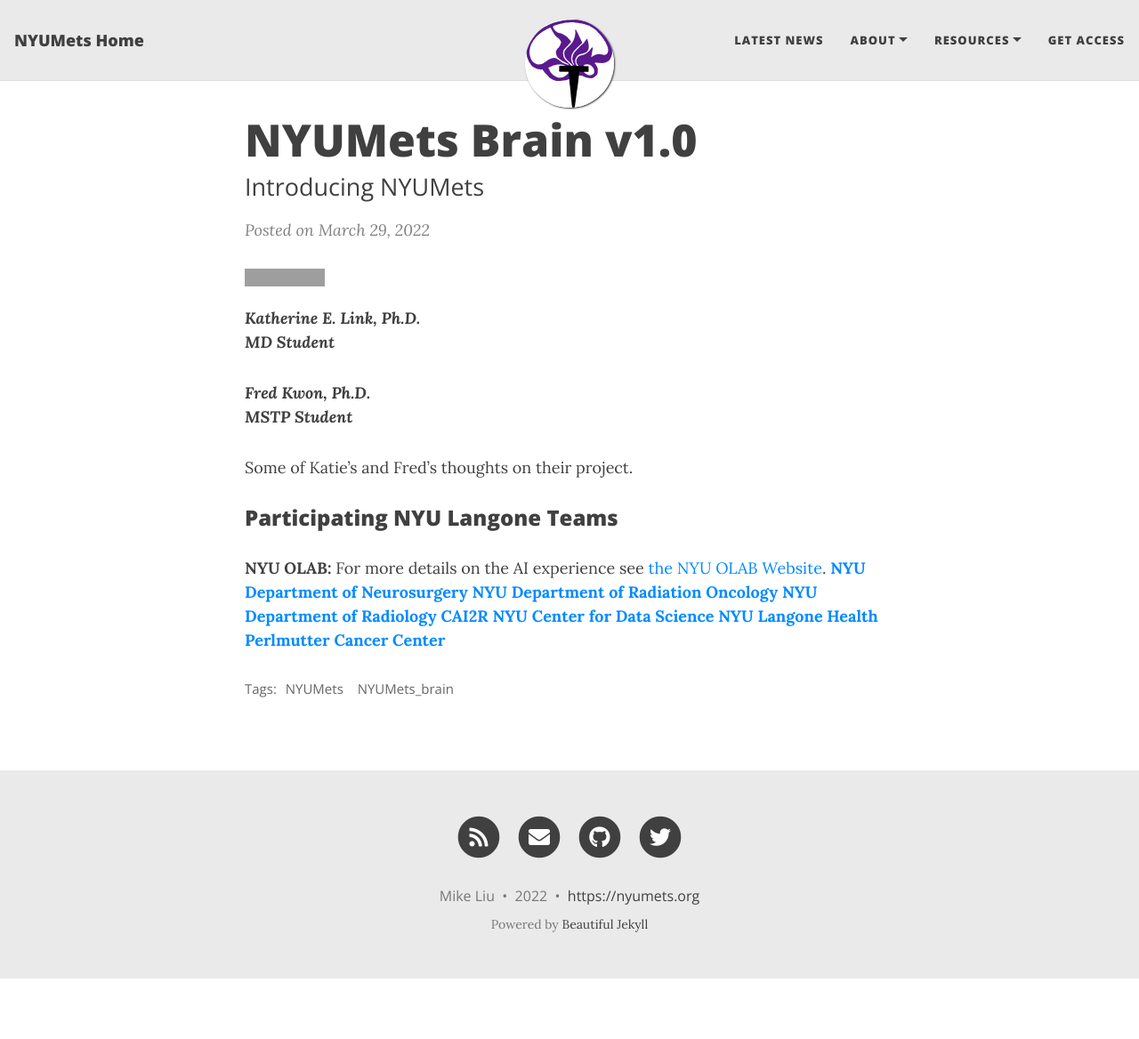
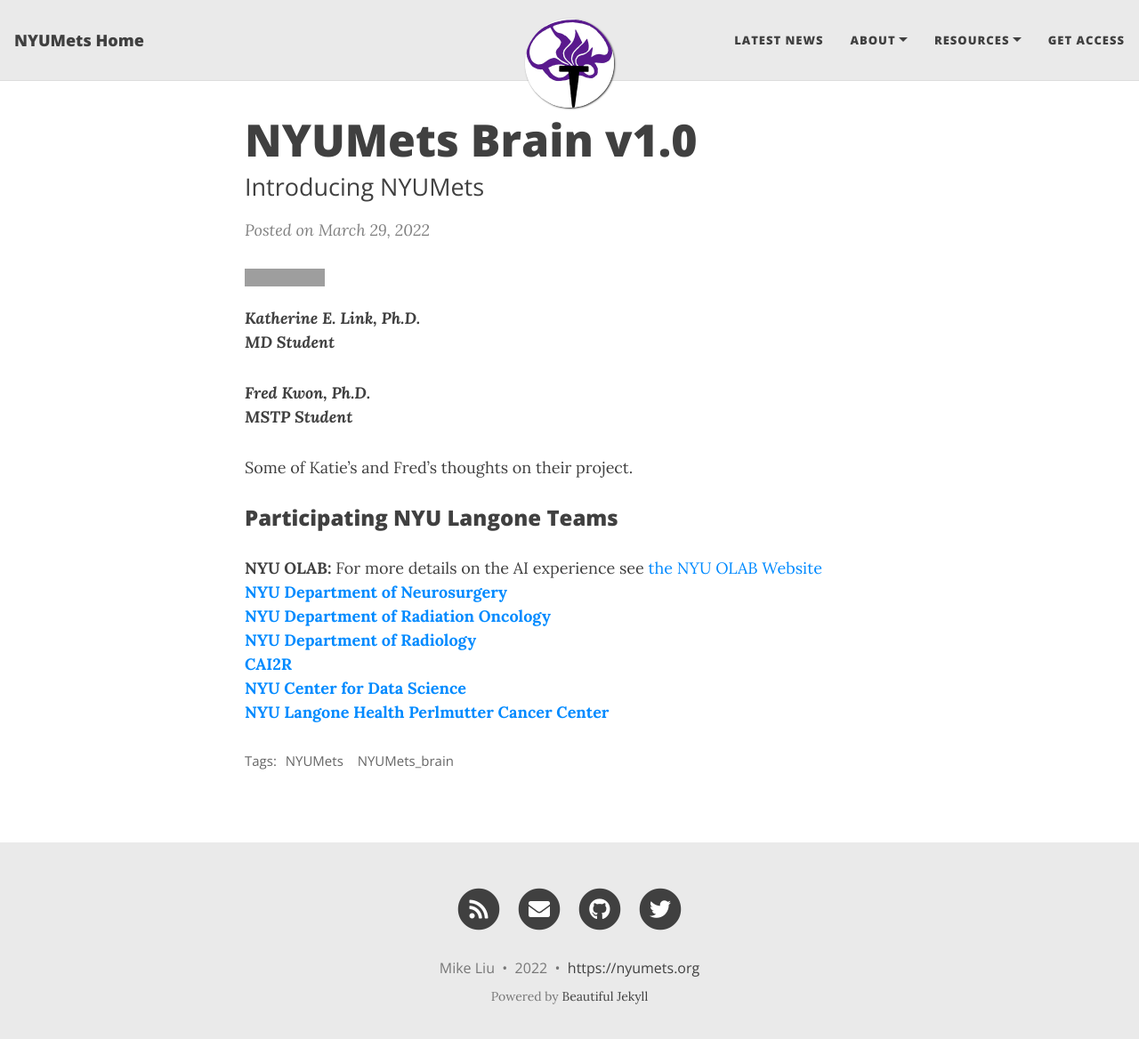
Before and after one commit to nyumets/nyumets.github.io, a Jekyll site: the page built from _posts/2022-03-29-nyumets-brain-v1.md, in a window 1280 px wide and 1181 px high. Shown: the top 1168 px of the window at 89% size. Built offline with Jekyll 4.4.1, drawn with Linux system fonts in a browser that asks for light colours; nearby versions of some CDN libraries; grey boxes are pictures that could not be loaded.

Commit message:
line breaks

```diff
--- a/_posts/2022-03-29-nyumets-brain-v1.md
+++ b/_posts/2022-03-29-nyumets-brain-v1.md
@@ -17,10 +17,10 @@
 Some of Katie's and Fred's thoughts on their project.
 
 ### Participating NYU Langone Teams
-**NYU OLAB:** For more details on the AI experience see [the NYU OLAB Website](https://nyuolab.org/).
-[**NYU Department of Neurosurgery**](https://med.nyu.edu/departments-institutes/neurosurgery/)
-[**NYU Department of Radiation Oncology**](https://med.nyu.edu/departments-institutes/radiation-oncology/)
-[**NYU Department of Radiology**](https://med.nyu.edu/departments-institutes/radiology/)
-[**CAI2R**](https://cai2r.net/)
-[**NYU Center for Data Science**](https://cds.nyu.edu/)
-[**NYU Langone Health Perlmutter Cancer Center**](https://nyulangone.org/locations/perlmutter-cancer-center)
+**NYU OLAB:** For more details on the AI experience see [the NYU OLAB Website](https://nyuolab.org/)<br>
+[**NYU Department of Neurosurgery**](https://med.nyu.edu/departments-institutes/neurosurgery/)<br>
+[**NYU Department of Radiation Oncology**](https://med.nyu.edu/departments-institutes/radiation-oncology/)<br>
+[**NYU Department of Radiology**](https://med.nyu.edu/departments-institutes/radiology/)<br>
+[**CAI2R**](https://cai2r.net/)<br>
+[**NYU Center for Data Science**](https://cds.nyu.edu/)<br>
+[**NYU Langone Health Perlmutter Cancer Center**](https://nyulangone.org/locations/perlmutter-cancer-center)<br>
```
